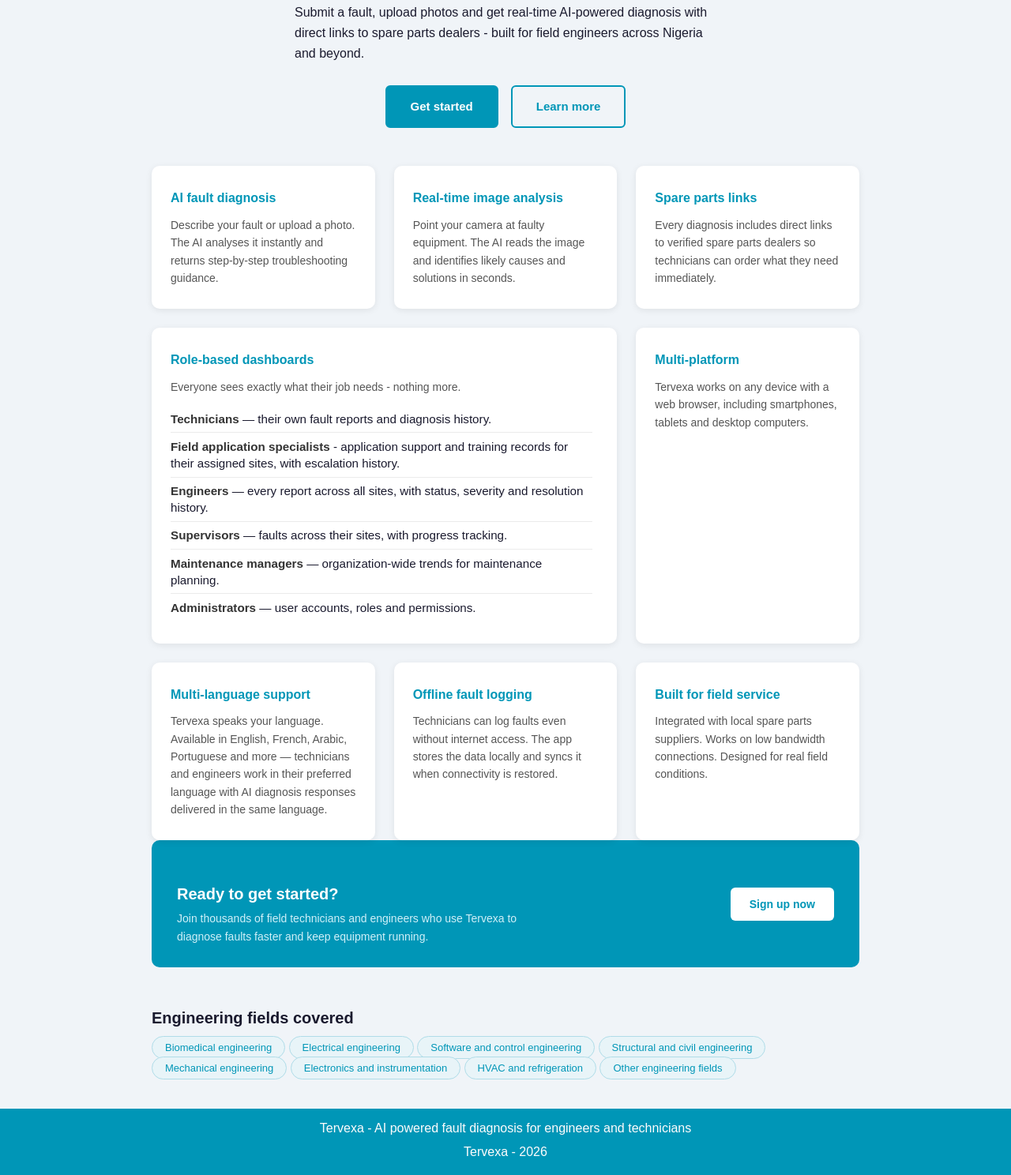
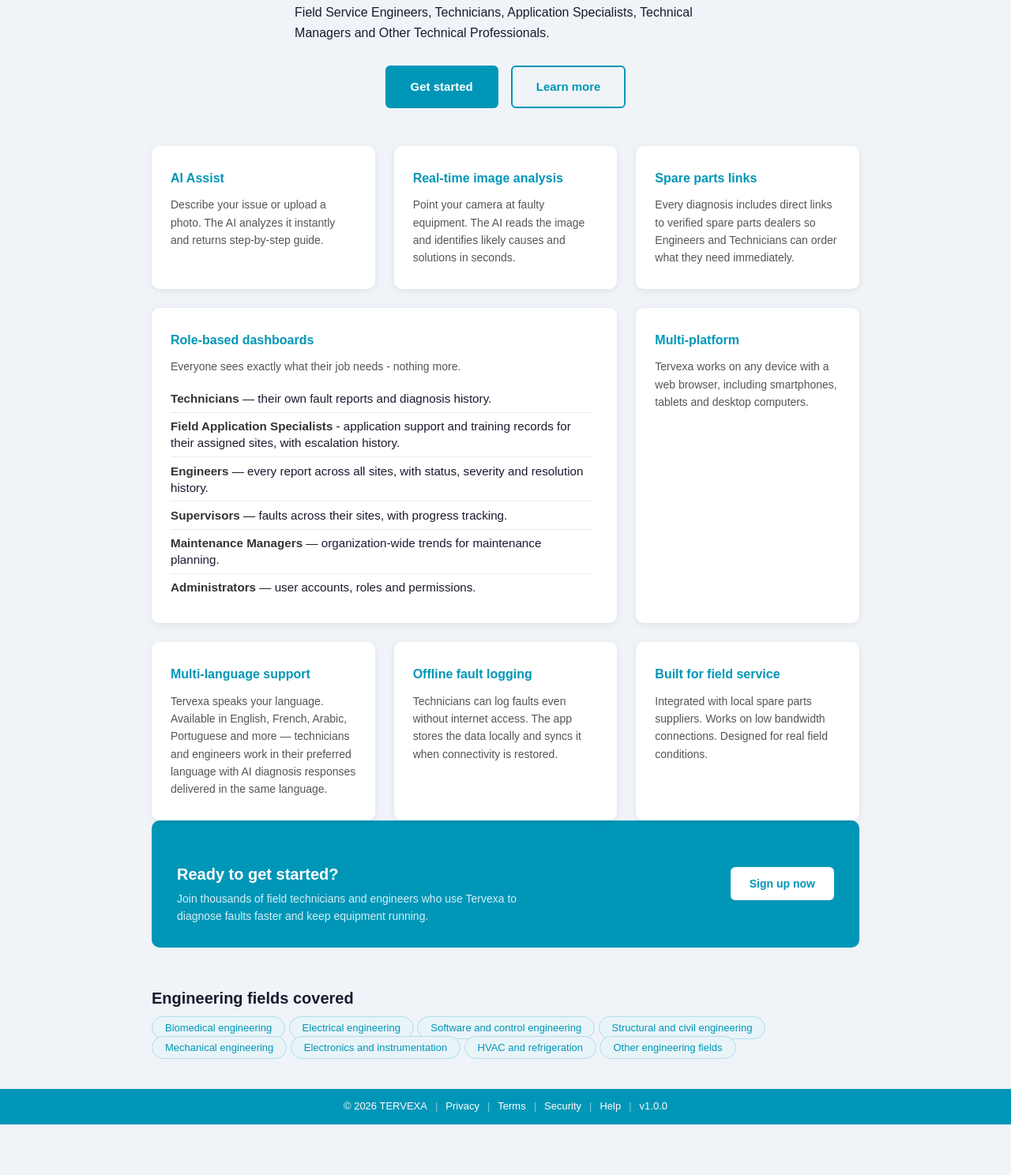
Before and after one commit to hybridtech-droid/Technician-app, a website: page index.html in a window 1280 px wide. Shown: the part 217-1705 px from the top of the page at 79% size. After the commit the page ends 1641 px from the top, so only its background shows below. Drawn offline with Linux system fonts and the light colour scheme; no server answers.

Commit message:
Rebrand to Tervexa

```diff
--- a/css/style.css
+++ b/css/style.css
@@ -909,3 +909,22 @@ legend {
   width: auto;
   min-width: 150px;
 }
+
+.footer-line {
+  font-size: 13px;
+  margin: 0;
+}
+
+.footer-sep {
+  margin: 0 10px;
+  opacity: 0.5;
+}
+
+footer .footer-line a {
+  color: #ffffff;
+  text-decoration: none;
+}
+
+footer .footer-line a:hover {
+  text-decoration: underline;
+}
--- a/index.html
+++ b/index.html
@@ -43,8 +43,8 @@
     <main>
 
         <div class="hero">
-            <h1>AI-powered fault diagnosis for engineers and technicians</h1>
-            <p>Submit a fault, upload photos and get real-time AI-powered diagnosis with direct links to spare parts dealers - built for field engineers across Nigeria and beyond.</p>
+            <h1> AI-powered Technical Intelligence Platform</h1>
+            <p>Field Service Engineers, Technicians, Application Specialists, Technical Managers and Other Technical Professionals.</p>
             <div class="hero-buttons">
                 <a href="signup.html" class="btn-primary">Get started</a>
                 <a href="about.html" class="btn-secondary">Learn more</a>
@@ -54,8 +54,8 @@
         <div class="features">
 
             <div class="feature-card">
-                <h3>AI fault diagnosis</h3>
-                <p>Describe your fault or upload a photo. The AI analyses it instantly and returns step-by-step troubleshooting guidance.</p>
+                <h3>AI Assist</h3>
+                <p>Describe your issue or upload a photo. The AI analyzes it instantly and returns step-by-step guide.</p>
             </div>
 
             <div class="feature-card">
@@ -65,7 +65,7 @@
 
             <div class="feature-card">
                 <h3>Spare parts links</h3>
-                <p>Every diagnosis includes direct links to verified spare parts dealers so technicians can order what they need immediately.</p>
+                <p>Every diagnosis includes direct links to verified spare parts dealers so Engineers and Technicians can order what they need immediately.</p>
             </div>
 
             <div class="feature-card feature-card--roles">
@@ -73,10 +73,10 @@
                 <p>Everyone sees exactly what their job needs - nothing more.</p>
                 <ul class="role-list">
                     <li><strong>Technicians</strong> — their own fault reports and diagnosis history.</li>
-                    <li><strong>Field application specialists</strong> - application support and training records for their assigned sites, with escalation history.</li>
+                    <li><strong>Field Application Specialists</strong> - application support and training records for their assigned sites, with escalation history.</li>
                     <li><strong>Engineers</strong> — every report across all sites, with status, severity and resolution history.</li>
                     <li><strong>Supervisors</strong> — faults across their sites, with progress tracking.</li>
-                    <li><strong>Maintenance managers</strong> — organization-wide trends for maintenance planning.</li>
+                    <li><strong>Maintenance Managers</strong> — organization-wide trends for maintenance planning.</li>
                     <li><strong>Administrators</strong> — user accounts, roles and permissions.</li>
                 </ul>
             </div>
@@ -129,8 +129,7 @@
     </main>
 
     <footer>
-        <p>Tervexa -  AI powered fault diagnosis for engineers and technicians</p>
-        <p>Tervexa - 2026</p>
+        <p class="footer-line">© 2026 TERVEXA<span class="footer-sep">|</span><a href="privacy.html">Privacy</a><span class="footer-sep">|</span><a href="terms.html">Terms</a><span class="footer-sep">|</span>Security<span class="footer-sep">|</span>Help<span class="footer-sep">|</span>v1.0.0</p>
     </footer>
 
 <script src="js/main.js"></script>
```
Also changed, not shown: about.html (+2 -3 lines), chat.html (+1 -2 lines), fault-log.html (+1 -2 lines), fault-report.html (+1 -2 lines), login.html (+1 -2 lines), new-password.html (+1 -2 lines), privacy.html (+1 -1 lines), reset-password.html (+1 -2 lines), reset-sent.html (+1 -2 lines), signup.html (+1 -2 lines), terms.html (+1 -1 lines).
